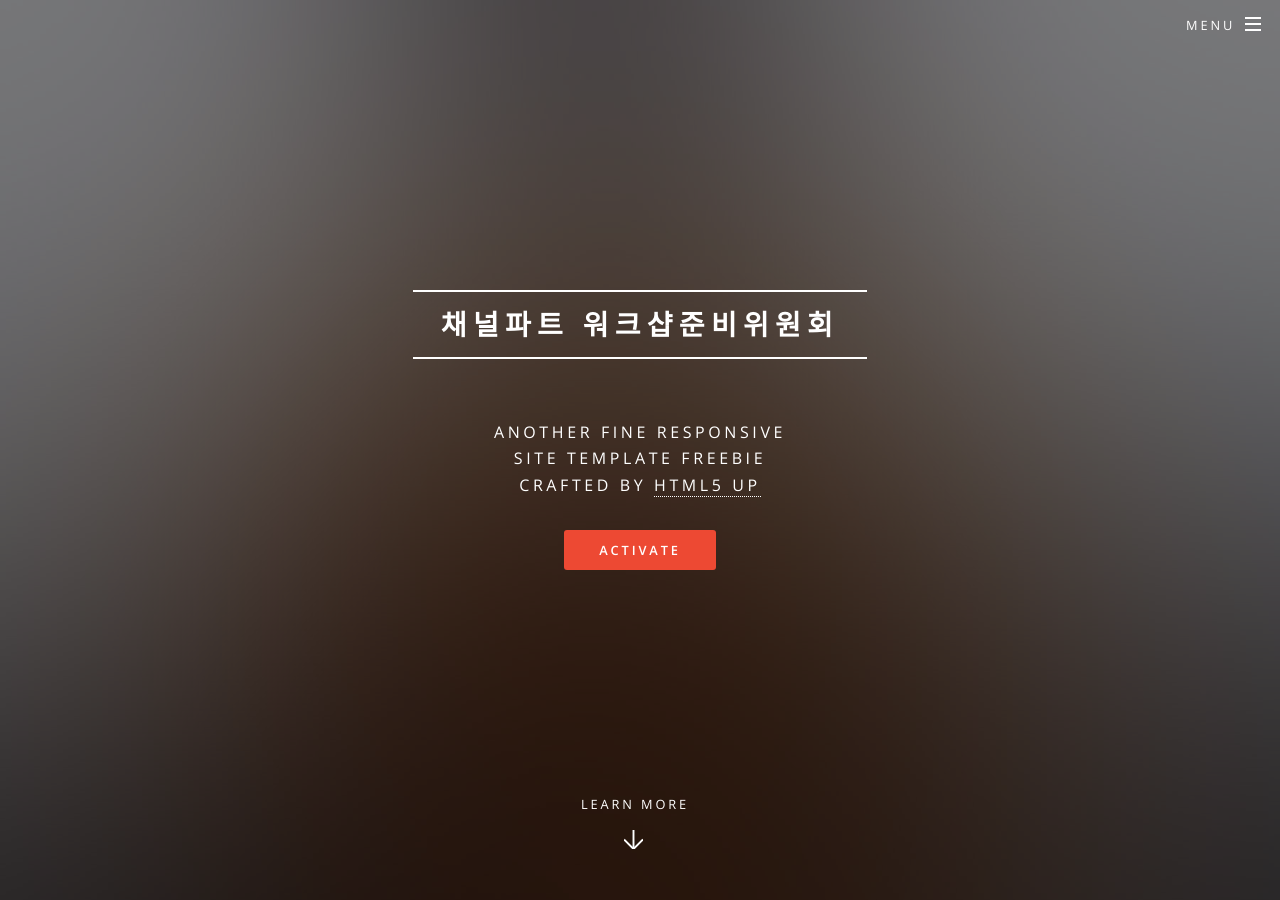
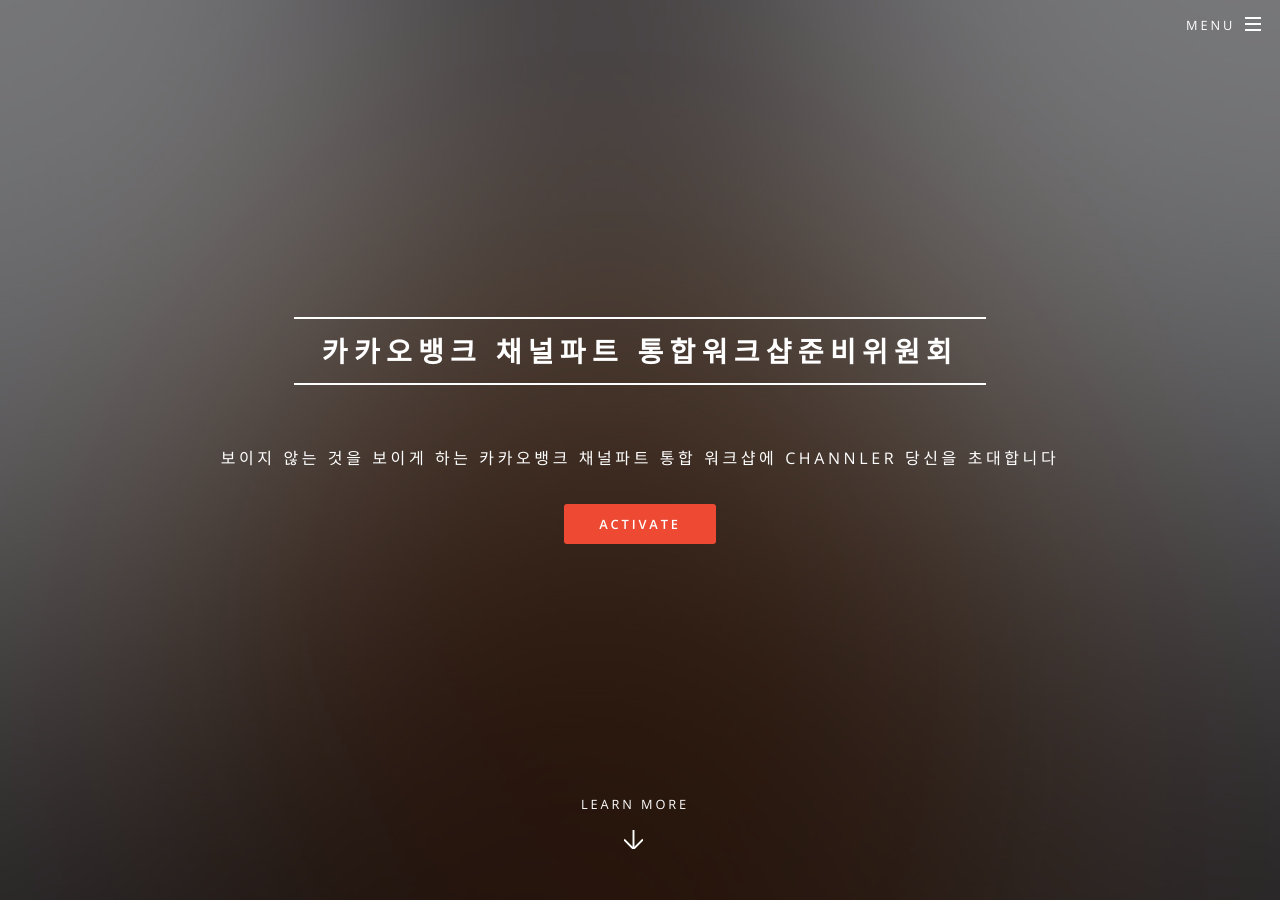
Before and after one commit to HighLvRiver/Kabang.Channel.2019, a Jekyll site: the page built from index.html, in a window 1280 px wide and 900 px high. Built offline with Jekyll 4.4.1, drawn with Linux system fonts in a browser that asks for light colours.

Commit message:
title update

```diff
--- a/_config.yml
+++ b/_config.yml
@@ -2,11 +2,11 @@
 #
 
 # Site settings
-title: 채널파트 워크샵준비위원회
+title: 카카오뱅크 채널파트 통합워크샵준비위원회
 description: |
-  Another fine responsive
-  site template freebie
-  crafted by [HTML5 UP](http://html5up.net)
+  보이지 않는 것을 보이게 하는
+  카카오뱅크 채널파트 통합 워크샵에
+  Channler 당신을 초대합니다
 owner: kabang Channeler # or company name
 first_published: 2019 # if migrating another site, the year of your first publish
 email: jayden.yoo@kakaobank.com
```
